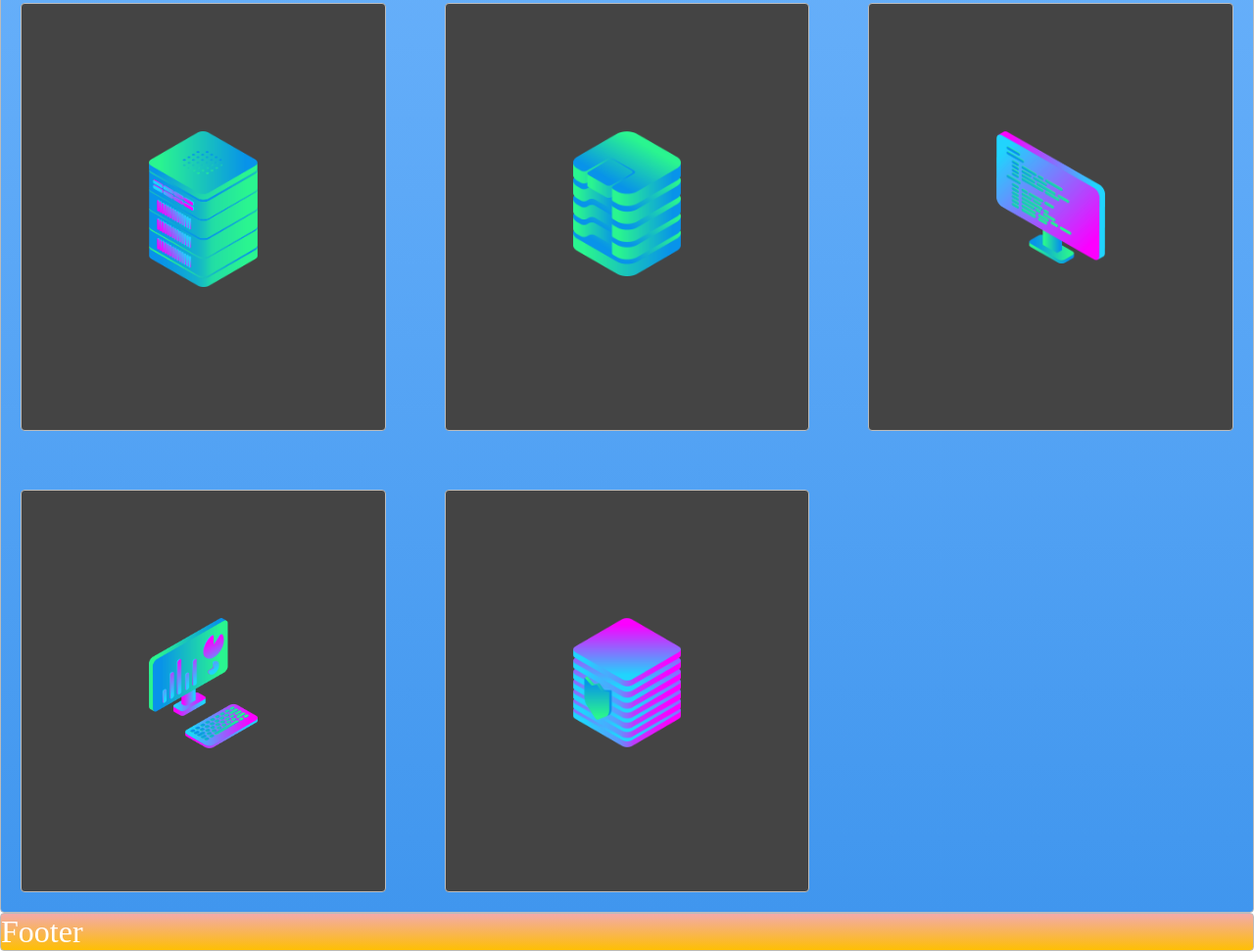
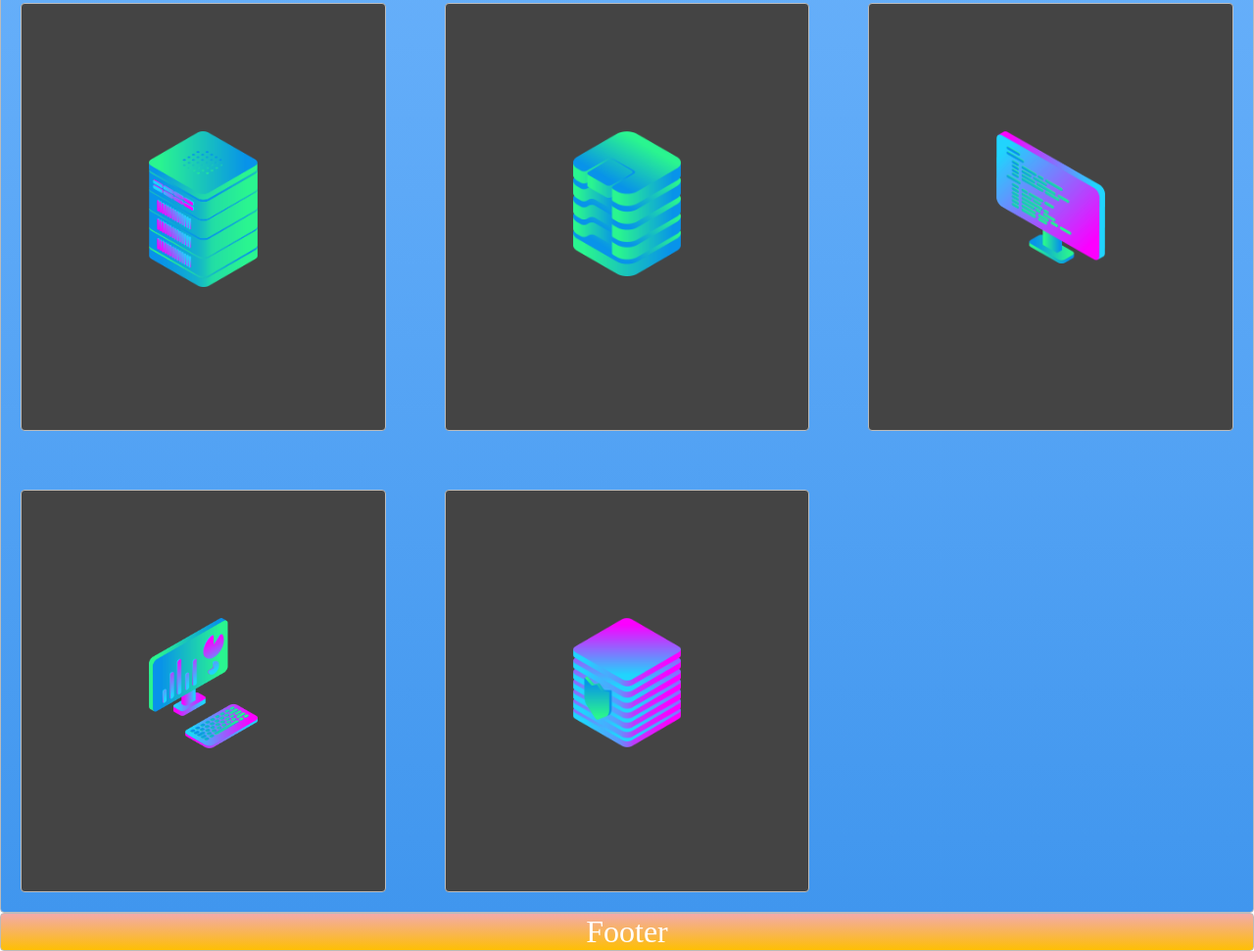
Before and after one commit to PranavBhatia/CEWD-319, a plain HTML site: page Class 6/CSS Layout/index.html in a window 1280 px wide. Shown: the part 992-1963 px from the top of the page at 98% size. Drawn offline with Linux system fonts and the light colour scheme.

Commit message:
Footer complete

```diff
--- a/Class 6/CSS Layout/index.html
+++ b/Class 6/CSS Layout/index.html
@@ -28,6 +28,6 @@
       <div class="box zone"><img src="img/server_safe_2.png" /></div>
     </div>
 
-    <div class="zone yellow">Footer</div>
+    <footer class="zone yellow">Footer</footer>
   </body>
 </html>
--- a/Class 6/CSS Layout/style.css
+++ b/Class 6/CSS Layout/style.css
@@ -71,6 +71,12 @@ a {
   margin: 20px;
 }
 /* GRID Ends */
+
+/* FOOTER Starts */
+footer {
+  text-align: center;
+}
+/* FOOTER Ends */
 
 .zone:hover {
   -webkit-box-shadow: rgba(0, 0, 0, 0.8) 0px 5px 15px,
```
